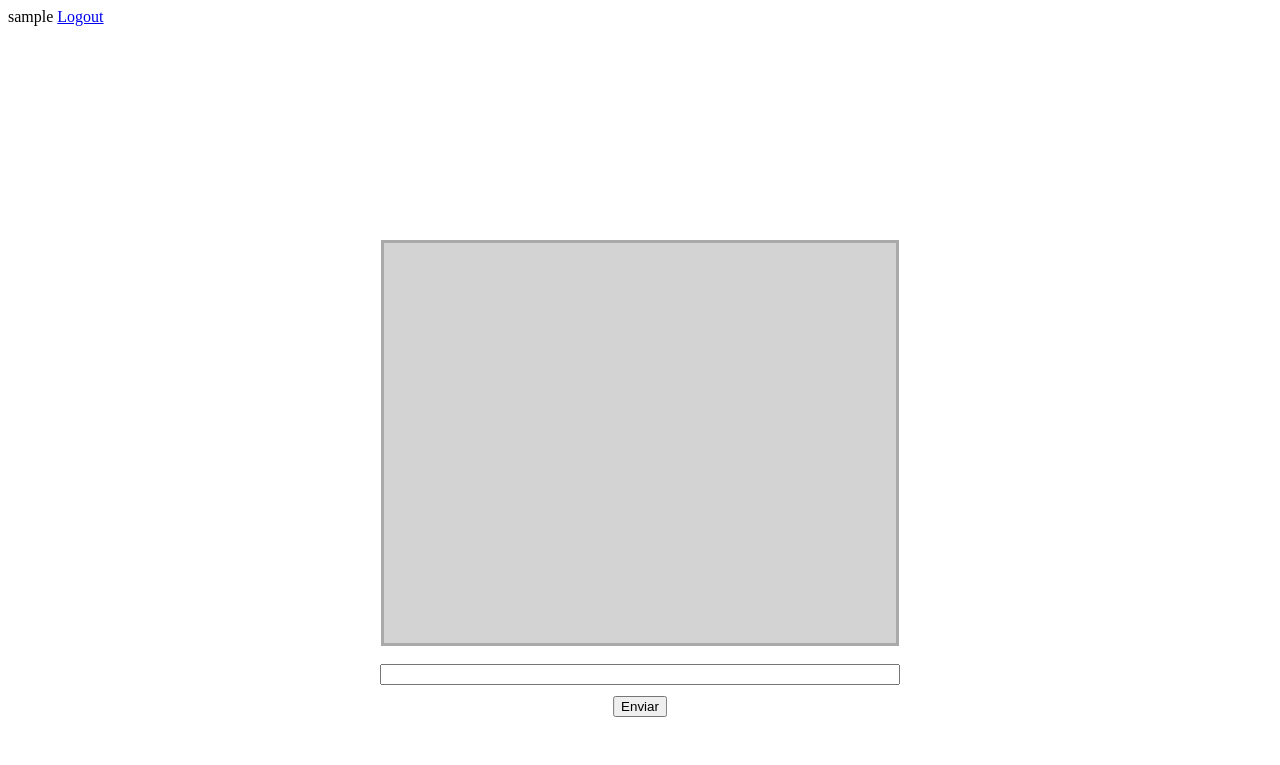
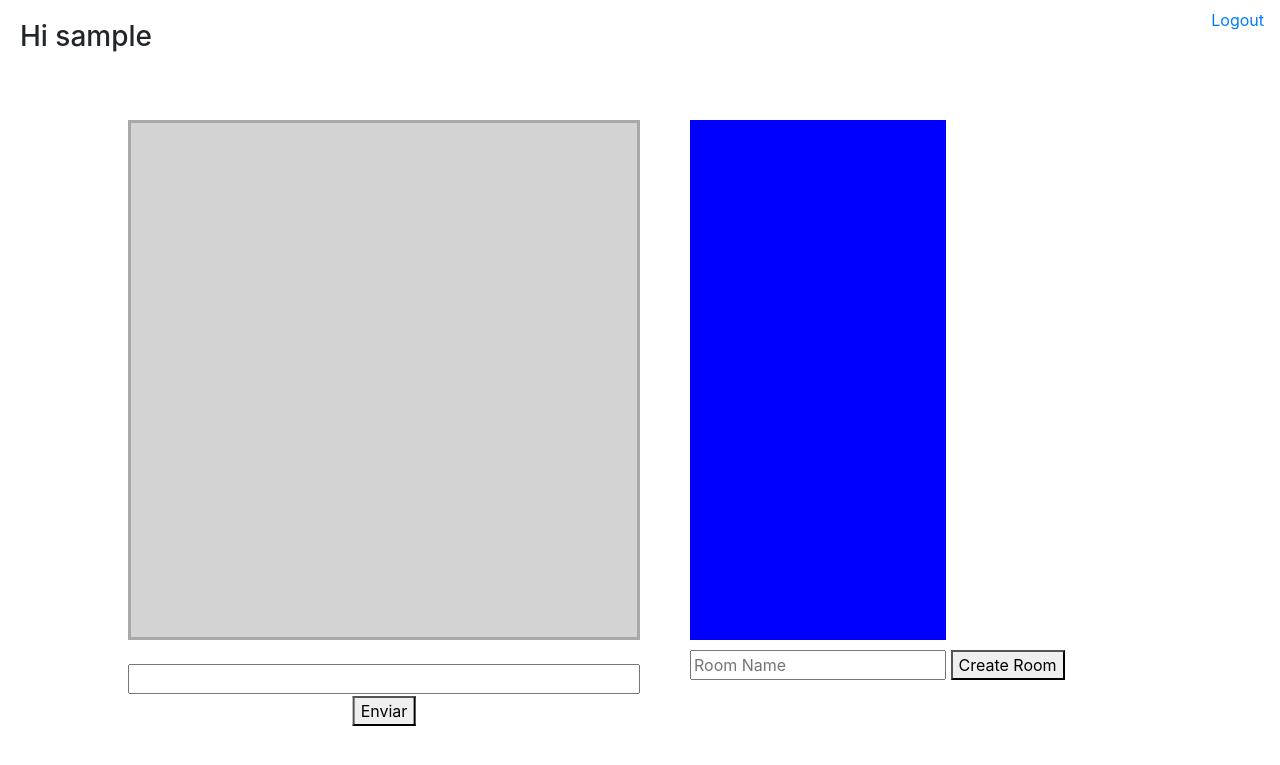
Before and after one commit to LeydenJar/project2, a Flask app: page /channels in a window 1280 px wide. Shown: the top 765 px of the page. Run offline with Flask 2, Linux system fonts and the light colour scheme; the visitor is signed in with stand-in values (Sample User, id 1); some libraries are stand-ins or nearby versions.

Commit message:
chat page looking better!

```diff
--- a/templates/channels.html
+++ b/templates/channels.html
@@ -2,6 +2,7 @@
 <html>
 <head>
 	<title>Flack - Channels</title>
+	<link rel="stylesheet" href="https://stackpath.bootstrapcdn.com/bootstrap/4.3.1/css/bootstrap.min.css" integrity="sha384-ggOyR0iXCbMQv3Xipma34MD+dH/1fQ784/j6cY/iJTQUOhcWr7x9JvoRxT2MZw1T" crossorigin="anonymous">
 
 
 	<script type="text/javascript" src="//cdnjs.cloudflare.com/ajax/libs/socket.io/1.3.6/socket.io.min.js"></script>
@@ -26,7 +27,7 @@
 		socket.on('broadcast_message', data =>{
 			const li = document.createElement('li');
 			li.innerHTML = data.user +'--'+ data.mensagem;
-			document.querySelector('ul').appendChild(li);
+			document.querySelector('#ChatBox ul').appendChild(li);
 		});
 	});
 
@@ -37,35 +38,66 @@
 	<style>
 		#ChatBox{
 			position:absolute;
-			left:50%;
+			left:30%;
 			transform:translateX(-50%);
-			top:30%;
+			top:15%;
 			width:40%;
-			height:50%;
+			height:65%;
 			background-color:LightGrey;
 			border:solid DarkGrey;
 			z-index:1;
+			margin-right:50px;
 		}
 
 		#input{
 			position:absolute;
-			left:50%;
+			left:30%;
 			transform:translateX(-50%);
 			width:40%;
 			top:83%;
+			z-index:2;
+			margin-right:50px;
 		}
 		#button{
 			position:absolute;
-			left:50%;
+			left:30%;
 			transform:translateX(-50%);
 			top:87%;
+		}
+		#Hi{
+			position:absolute;
+			left:0;
+			top:0;
+			margin:20px;
+		}
 
+		#create_room{
+			position:absolute;
+			left:50%;
+			top:75%;
+			margin:30px;
+			padding:20px;
+		}
+
+		#room_selection{
+			position:absolute;
+			width:20%;
+			height:65%;
+			left: 50%;
+			margin-left:50px;
+			padding:20px;
+			top:15%;
+			background-color:blue;
 		}
 	</style>
 </head>
 <body>
-	{{x}}
-	<a id='logout' href="{{url_for('logout')}}">Logout</a>
+	<ul class="nav justify-content-end">
+	  <li class="nav-item">
+	  	<a id='logout' class = 'nav-link' href="{{url_for('logout')}}">Logout</a>
+	  </li>
+	</ul>
+	<h3 id='Hi'>Hi {{x}}</h3>
 	<div id='ChatBox'>
 		<ul id:'lista'></ul>
 	</div>
@@ -74,6 +106,14 @@
 	<input type:'text' placeholder:'type your message' name:'message' autocomplete = 'off' id='input'></input>
 	<button id='button'>Enviar</button>
 
+	<div id='room_selection'></div>
+
+	<div id='create_room'>
+		<form>
+			<input id='create_room_name' type='text' name='room_name' placeholder='Room Name'></input>
+			<button id='create_room_button'>Create Room</button>
+		</form>
+	</div>
 
 </body>
 </html>
```
